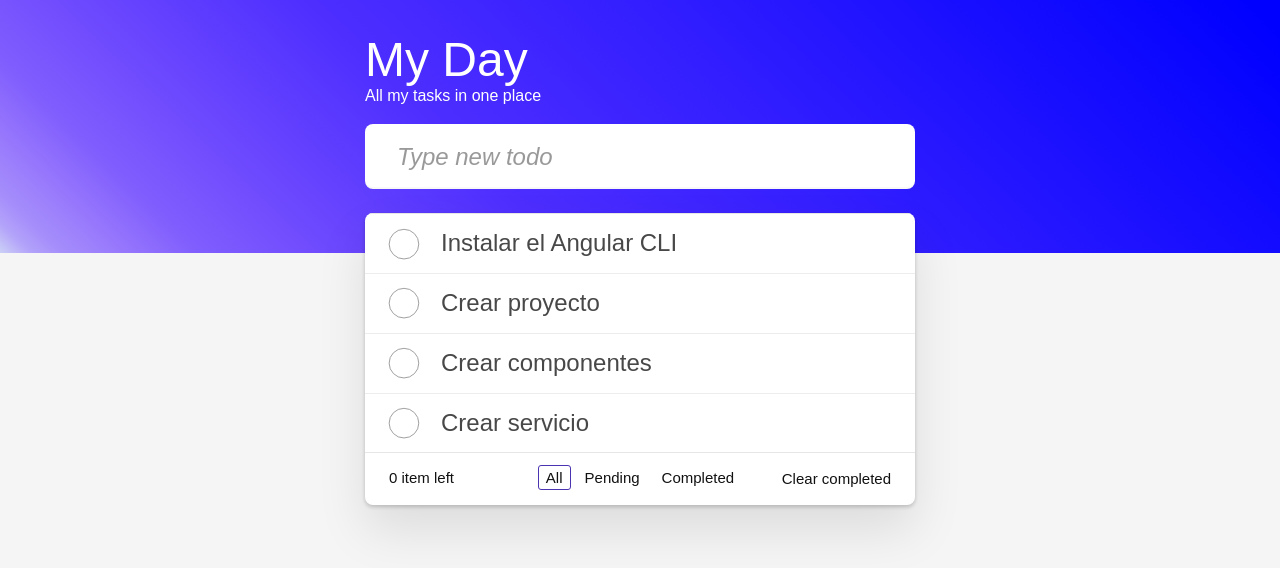
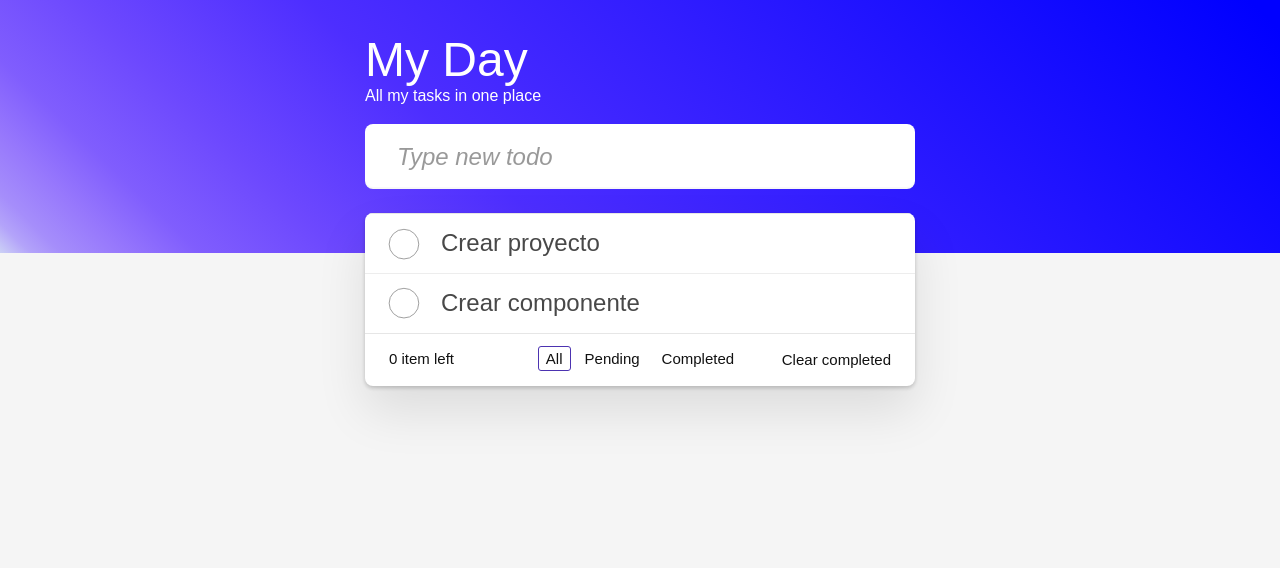
Before and after one commit to jhonbg/todoapp, an Angular app: page / in a window 1280 px wide. Shown: the top 568 px of the page. Built offline with nearby package versions, Linux system fonts and the light colour scheme.

Commit message:
Clase 11

```diff
--- /dev/null
+++ b/src/app/models/task.model.ts
@@ -0,0 +1,5 @@
+export interface Task {
+    id: number;
+    title: string;
+    completed: boolean
+}
--- a/src/app/pages/home/home.component.html
+++ b/src/app/pages/home/home.component.html
@@ -19,7 +19,7 @@
           <li *ngFor="let task of tasks(); index as i">
             <div class="view">
               <input class="toggle" type="checkbox" />
-              <label>{{ task }}</label>
+              <label>{{ task.title }}</label>
               <button class="destroy" (click)="deleteTask(i)"></button>
             </div>
             <input class="edit" value="Learn JavaScript" />
--- a/src/app/pages/home/home.component.ts
+++ b/src/app/pages/home/home.component.ts
@@ -1,5 +1,6 @@
 import { Component, signal } from '@angular/core';
 import { CommonModule } from '@angular/common';
+import { Task } from './../../models/task.model';
 
 @Component({
   selector: 'app-home',
@@ -9,16 +10,31 @@ import { CommonModule } from '@angular/common';
 })
 export class HomeComponent {
 
-    tasks = signal([
-      'Instalar el Angular CLI',
-      'Crear proyecto',
-      'Crear componentes',
-      'Crear servicio'
+    tasks = signal<Task[]>([
+      {
+        id: Date.now(),
+        title: 'Crear proyecto',
+        completed: false
+      },
+      {
+        id: Date.now(),
+        title: 'Crear componente',
+        completed: false
+      },
     ]);
 
     chageHandler(event: Event) {
       const input = event.target as HTMLInputElement;
       const newTask = input.value;
+      this.addTaks(newTask);
+    }
+
+    addTaks(title: string) {
+      const newTask = {
+        id: Date.now(),
+        title,
+        completed: false
+      };
       this.tasks.update((tasks) => [...tasks, newTask]);
     }
 
```
